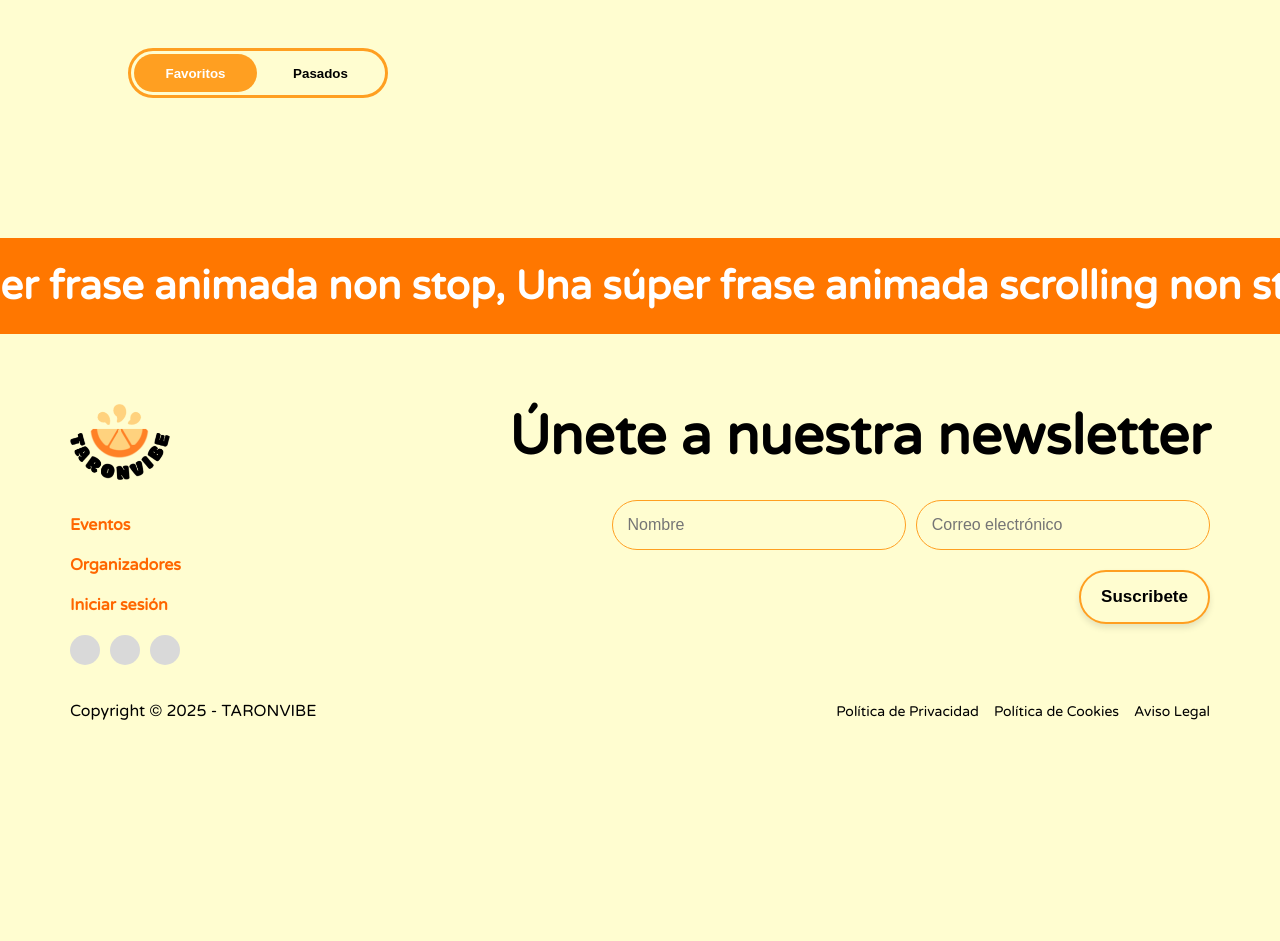
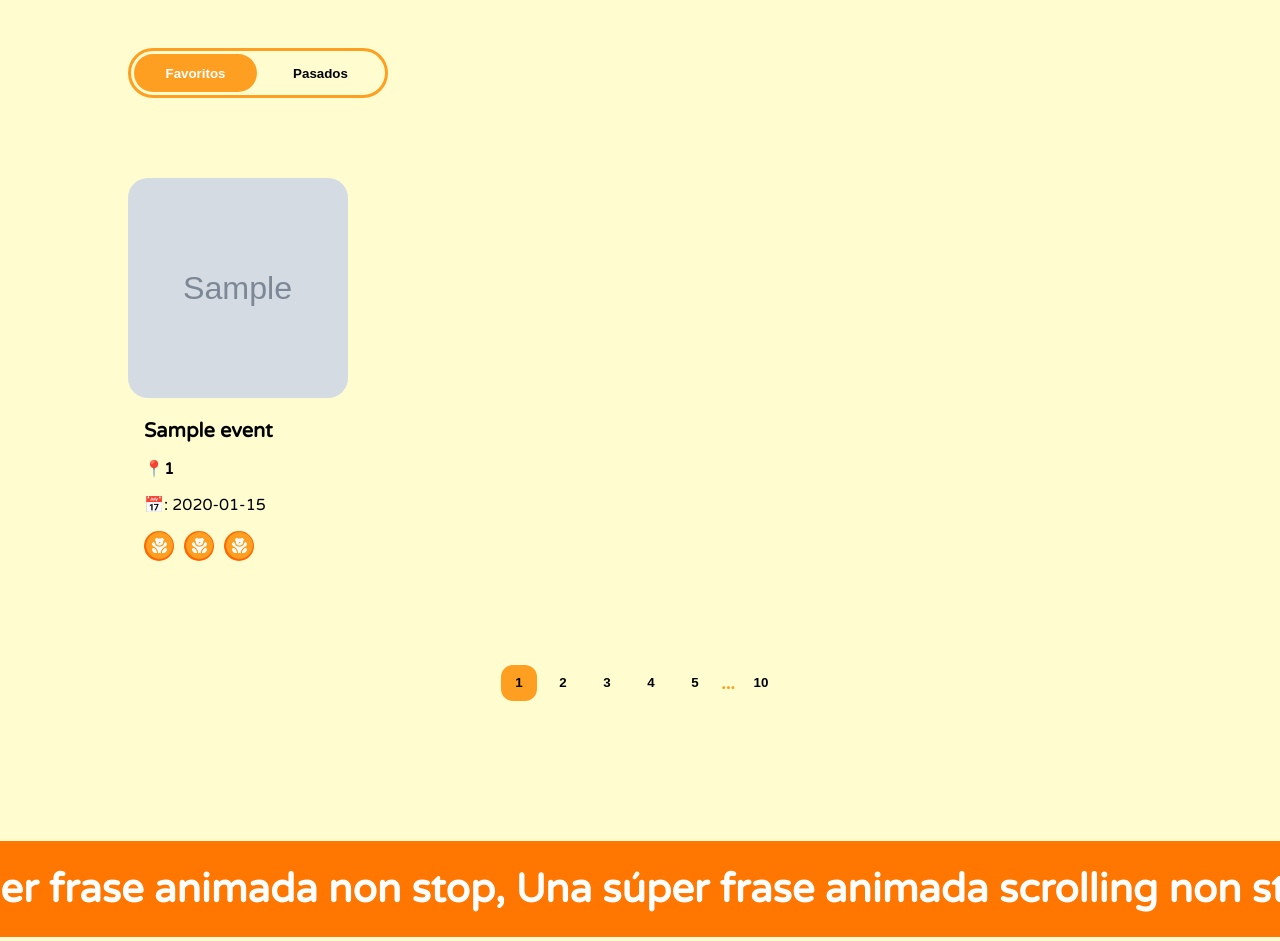
Before and after one commit to QimuDev/Taronvibe, a PHP site: page /userProfile.php in a window 1280 px wide. Shown: the part 722-1663 px from the top of the page. Before the commit the page ends 1442 px from the top, so only its background shows below. Run offline with PHP 8.4, Linux system fonts and the light colour scheme; tables that the repository leaves empty or names only in its code hold one stand-in row (values such as "Sample post"); grey boxes marked "Sample" are stand-in pictures; a stand-in replaces the project's code that opens the database connection.

Commit message:
Pagina user acabada

```diff
--- a/css/userProfile.css
+++ b/css/userProfile.css
@@ -452,3 +452,104 @@ nav {
     font-size: 50px;
     margin-bottom: 50px;
 }
+
+
+/* EVENTOS */
+/* EVENTOS */
+.container {
+    margin-top: 5rem;
+}
+
+.row {
+    display: grid;
+    grid-template-columns: repeat(4, 1fr); /* 4 columnas */
+    grid-template-rows: repeat(3, auto); /* 3 filas */
+    gap: 1rem;
+    justify-content: center;
+}
+
+.col {
+    display: flex;
+    justify-content: center;
+    align-items: stretch;
+}
+
+.card {
+    border-radius: 20px;
+    width: 100%;
+}
+
+.card img {
+    width: 90%;
+    height: auto;
+    aspect-ratio: 1 / 1; /* Mantener proporción 1:1 */
+    object-fit: cover;
+    border-radius: 20px;
+}
+
+.card-body {
+    background-color: #fffdd0;
+    border-radius: 0 0 20px 20px;
+    margin-bottom: 1.5rem;
+}
+
+.card-title {
+    font-size: 1.25rem;
+    margin-left: 1rem;
+}
+
+.card-text {
+    margin-bottom: 0;
+    margin-left: 1rem;
+}
+
+.price {
+    font-weight: bold;
+}
+
+h5{
+    font-size: 1.25rem;
+    margin-top: 1rem;
+    margin-bottom: 0;
+}
+
+.event-icons {
+    display: flex;
+    gap: 10px;
+    margin-top: 1rem;
+    margin-left: 1rem;
+}
+
+/* PAGINACION */
+.pagination {
+    display: flex;
+    gap: 8px;
+    align-items: center;
+    justify-content: center;
+    margin-top: 3rem;
+}
+
+.page {
+    width: 36px;
+    height: 36px;
+    border: none;
+    border-radius: 12px;
+    background-color: var(--secondary);
+    color: var(--text-color);
+    font-weight: bold;
+    cursor: pointer;
+}
+
+.page.active {
+    background-color: var(--primary);
+}
+
+.page:hover {
+    background-color: var(--primary);
+}
+
+.dots {
+    font-size: 18px;
+    font-weight: bold;
+    color: var(--primary);
+}
--- a/userProfile.php
+++ b/userProfile.php
@@ -1,32 +1,26 @@
 <?php
-include_once('configuracion.php');
-include_once('config.php');
+include_once('./php/configuration.php');
 
-$sql = "SELECT
-            e.ID_Equipo,
-            e.Nombre_Equipo AS Nombre,
-            e.Logo_Equipo AS Logo,
-            e.Ciudad_Equipo AS Ciudad,
-            COUNT(j.ID_Jugador) AS Cantidad_Jugadores,
-            COUNT(f.ID_Fav_Equipo) AS Favorito
-        FROM equipos e
-        LEFT JOIN jugadores j ON j.ID_Equipo = e.ID_Equipo
-        LEFT JOIN favoritos_equipos f ON f.ID_Fav_Equipo = e.ID_Equipo AND f.ID_Fav_Usuario = ?
-        GROUP BY e.ID_Equipo, e.Nombre_Equipo, e.Logo_Equipo, e.Ciudad_Equipo";
+$sql = "SELECT * FROM event";
 $result = $conn->query($sql);
 
-$tabla = "<div class='container mt-4'><div class='row justify-content-center'>"; // Inicio del contenedor y fila
+$tabla = "<div class='container'><div class='row'>"; // Inicio del contenedor y fila
 if ($result->num_rows > 0) {
     // Generar las filas dentro del bucle
     while ($row = $result->fetch_assoc()) {
         $tabla .= "
-            <div class='col-12 col-sm-6 col-md-4 col-lg-3 mb-4 d-flex justify-content-center align-items-stretch'>
-                <div class='card shadow-sm' style='border-radius: 20px; max-width: 100%;'>
-                    <img src='./" . $row["Logo"] . "' alt='Imagen de " . $row["Nombre"] . "' class='img-fluid' style='max-height: 200px; object-fit: contain;'>
-                    <div class='card-body' style='border-radius: 0 0 20px 20px;'>
-                        <h5 class='card-title'>" . $row['Nombre'] . "</h5>
-                        <p class='card-text'>Nº Jugadores: <span class='price'>" . $row['Cantidad_Jugadores'] . "</span></p>
-                        <p style='margin-bottom: 0px;' class='card-text'>📍Ciudad: " . $row['Ciudad'] . "</p>
+            <div class='col col-12 col-sm-6 col-md-4 col-lg-3'>
+                <div class='card'>
+                    <img src='./" . $row["image"] . "' alt='Imagen de " . $row["name_event"] . "' class='img-fluid'>
+                    <div class='card-body'>
+                        <h5 class='card-title'>" . $row['name_event'] . "</h5>
+                        <p class='card-text'><span class='price'>📍" . $row['postal_code'] . "</span></p>
+                        <p class='card-text'>📅: " . $row['date_event'] . "</p>
+                        <div class='event-icons'>
+                            <span class='icon'><img src='./img/img_userProfile/oso-naranja.svg'></span>
+                            <span class='icon'><img src='./img/img_userProfile/oso-naranja.svg'></span>
+                            <span class='icon'><img src='./img/img_userProfile/oso-naranja.svg'></span>
+                        </div>
                     </div>
                 </div>
             </div>
@@ -42,6 +36,7 @@ $tabla .= "</div></div>"; // Cerrar el contenedor y la fila
     <meta charset="UTF-8">
     <meta name="viewport" content="width=device-width, initial-scale=1.0">
     <title>Edita tus datos</title>
+    <!-- CSS personalizado -->
     <link rel="stylesheet" href="./css/userProfile.css">
 </head>
 <body>
@@ -96,6 +91,16 @@ $tabla .= "</div></div>"; // Cerrar el contenedor y la fila
             <button class="option active" onclick="toggleButton(event)">Favoritos</button>
             <button class="option" onclick="toggleButton(event)">Pasados</button>
             <div class="slider"></div>
+        </div>
+        <?php echo $tabla ?>
+        <div class="pagination">
+            <button class="page active" onclick="changePage(1)">1</button>
+            <button class="page" onclick="changePage(2)">2</button>
+            <button class="page" onclick="changePage(3)">3</button>
+            <button class="page" onclick="changePage(4)">4</button>
+            <button class="page" onclick="changePage(5)">5</button>
+            <span class="dots">...</span>
+            <button class="page" onclick="changePage(10)">10</button>
         </div>
     </div>
 
@@ -162,5 +167,10 @@ $tabla .= "</div></div>"; // Cerrar el contenedor y la fila
         slider.style.transform = "translateX(100%)";
     }
 }
+
+function changePage(pageNumber) {
+    document.querySelectorAll('.page').forEach(btn => btn.classList.remove('active'));
+    document.querySelector(`.page:nth-child(${pageNumber})`)?.classList.add('active');
+}
 </script>
 </html>
```
